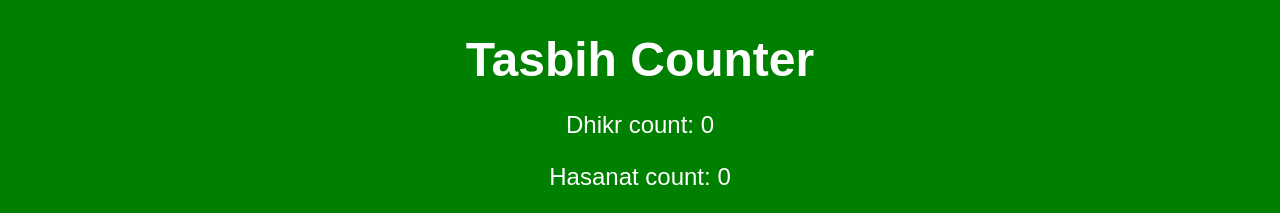
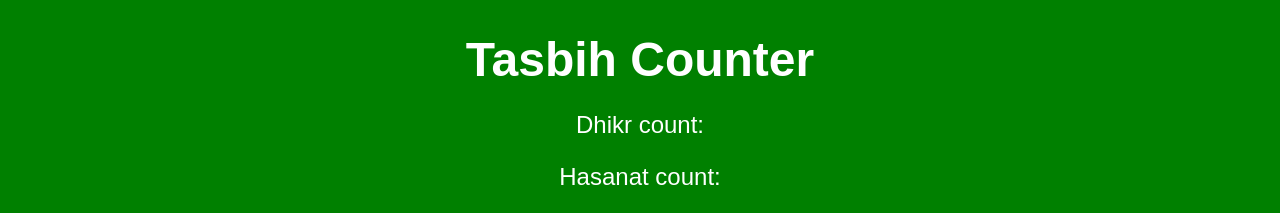
Before and after one commit to a2b4c6/tasbihcounter, a React (Create React App) app: page / in a window 1280 px wide. Shown: the top 213 px of the page. Built offline with nearby package versions, Linux system fonts and the light colour scheme.

Commit message:
Implemented basic storage system

```diff
--- a/package.json
+++ b/package.json
@@ -32,4 +32,3 @@
     ]
   }
 }
-//
--- a/src/Counter.js
+++ b/src/Counter.js
@@ -3,21 +3,23 @@ import React, { Component } from 'react';
 class Counter extends Component {
 constructor(props) {
     super (props);
+
+    // initialize state
     this.state = {
         dhikrCount: 0,
         hasanatCount: 0
     };
 }
 
-
+// increase state value
 increment = () => {
     this.setState({
-        dhikrCount: this.state.dhikrCount + 1,
-        hasanatCount: this.state.hasanatCount + 10
+        dhikrCount: parseInt(this.state.dhikrCount)+ 1,
+        hasanatCount: parseInt(this.state.hasanatCount) + 10
     });
 };
 
-
+// decrease state value
 decrement = () => {
     this.setState({
         dhikrCount: this.state.dhikrCount - 1,
@@ -25,12 +27,34 @@ decrement = () => {
     });
 };
 
+// reset state value
 reset = () => {
     this.setState({
         dhikrCount: 0,
         hasanatCount: 0
     });
 };
+
+
+
+// load saved state
+componentWillMount = () => {
+    console.log("component loaded test");
+    this.state.dhikrCount = localStorage.getItem("dhikrCount", parseInt(this.state.dhikrCount));
+    this.state.hasanatCount = localStorage.getItem("hasanatCount", parseInt(this.state.hasanatCount));
+
+}
+
+
+
+// save state when updating
+componentDidUpdate = () => {
+    console.log("component updated test");
+    localStorage.setItem("dhikrCount", parseInt(this.state.dhikrCount));
+    localStorage.setItem("hasanatCount", parseInt(this.state.hasanatCount));
+}
+
+
 
     render(){
         return (
```
Also changed, not shown: 2 other files (tests, documents, lock files or other folders).
